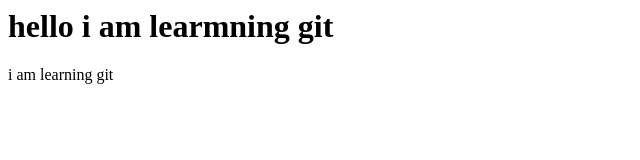
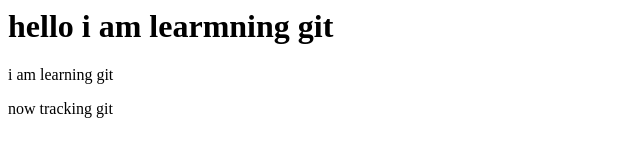
Before and after one commit to monuthakur987521-cmyk/Git-Practice, a plain HTML site: page index.html in a window 1280 px wide. Shown: the whole page, without its empty margins (0-640 px from the left). Drawn offline with Linux system fonts and the light colour scheme.

Commit message:
update index html

```diff
--- a/index.html
+++ b/index.html
@@ -1,2 +1,3 @@
 <h1> hello i am learmning git </h1>
 <p> i am learning git </p>
+<p> now tracking git </p>
```
